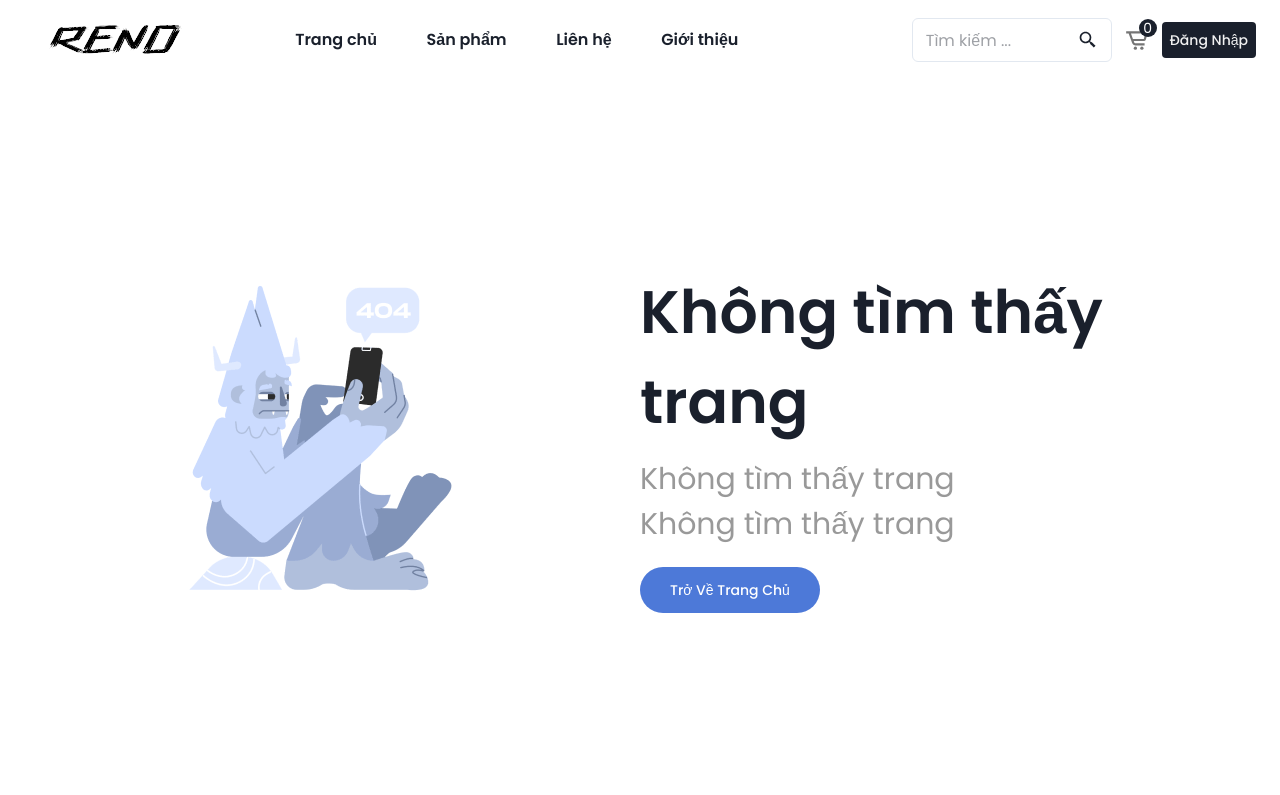
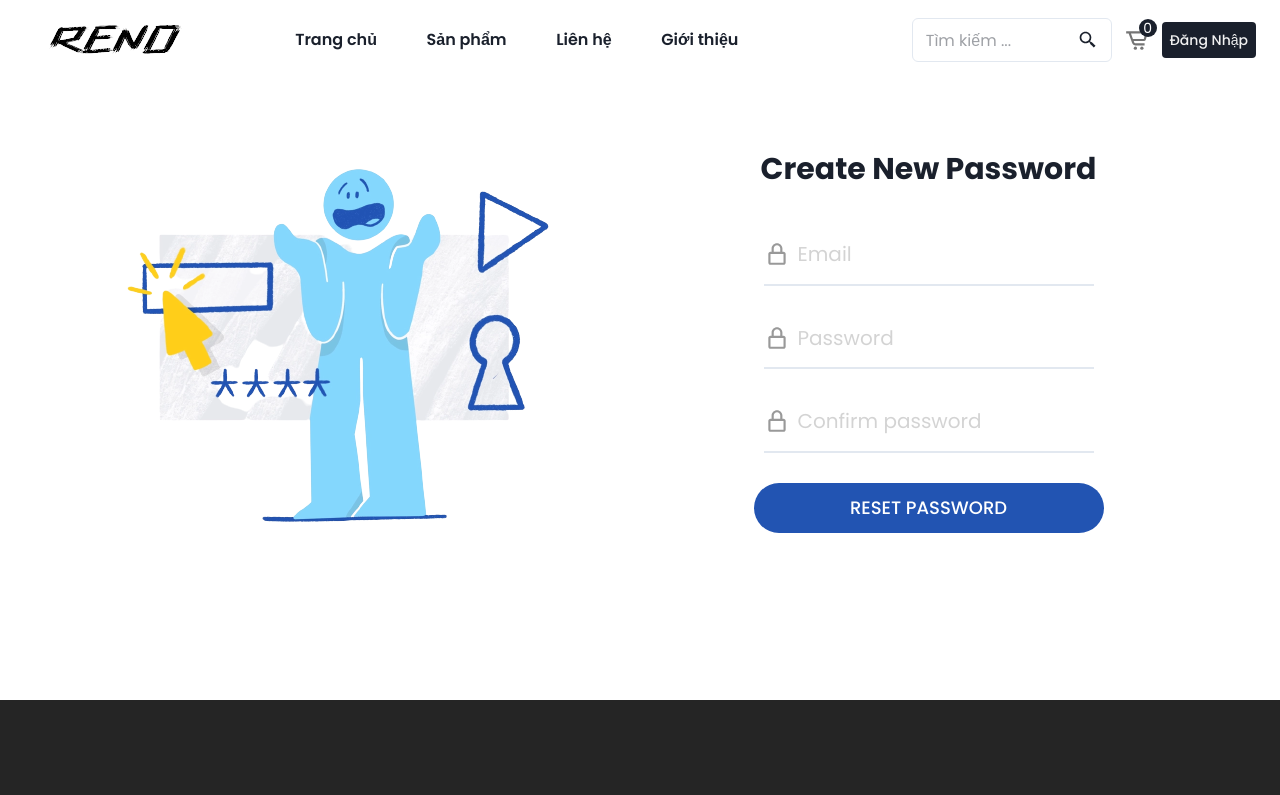
Before and after one commit to minhcopilot/shoe-shop-php, a React (Create React App) app in the folder shoe-shop-client/: page /reset-password in a window 1280 px wide. Shown: the top 795 px of the page. Built offline with nearby package versions, Linux system fonts and the light colour scheme; no server answers.

Commit message:
feat: reset pw client (incomplete)

```diff
--- a/shoe-shop-client/src/component/customer/ForgotPasswordForm/ForgotPasswordForm.js
+++ b/shoe-shop-client/src/component/customer/ForgotPasswordForm/ForgotPasswordForm.js
@@ -1,3 +1,4 @@
+import React, { useState } from 'react'
 import {
 	Box,
 	Button,
@@ -5,16 +6,47 @@ import {
 	InputAdornment,
 	TextField,
 	Typography,
+	CircularProgress,
 } from '@material-ui/core'
-import React from 'react'
 import { BiMailSend } from 'react-icons/bi'
 import { Link } from 'react-router-dom'
+import axios from 'axios'
 import bgForgotPasword from '../../../assets/images/forgot-password.png'
 import bgWave from '../../../assets/images/login-2.png'
 import { useStyles } from './styles'
 
 const ForgotPasswordForm = () => {
 	const classes = useStyles()
+
+	// State để lưu email, loading và message
+	const [email, setEmail] = useState('')
+	const [loading, setLoading] = useState(false)
+	const [message, setMessage] = useState('')
+
+	// Hàm xử lý submit form
+	const handleSubmit = async (e) => {
+		e.preventDefault() // Ngăn hành động reload mặc định của form
+		setLoading(true) // Hiển thị trạng thái loading
+		setMessage('') // Xóa message cũ
+
+		try {
+			// Gửi POST request
+			const response = await axios.post('http://127.0.0.1:8000/api/forgot-password', {
+				email: email,
+			})
+
+			// Cập nhật thông báo thành công
+			setMessage('Yêu cầu đặt lại mật khẩu đã được gửi!')
+		} catch (error) {
+			// Cập nhật thông báo lỗi
+			setMessage(
+				'Không thể gửi yêu cầu đặt lại mật khẩu!'
+			)
+		} finally {
+			setLoading(false) // Tắt trạng thái loading
+		}
+	}
+
 	return (
 		<Box className={classes.login}>
 			<Hidden mdDown implementation="js">
@@ -30,7 +62,7 @@ const ForgotPasswordForm = () => {
 						/>
 					</Box>
 				</Hidden>
-				<form className={classes.form}>
+				<form className={classes.form} onSubmit={handleSubmit}>
 					<Typography component="h2" className={classes.heading}>
 						Forgot password?
 					</Typography>
@@ -41,6 +73,8 @@ const ForgotPasswordForm = () => {
 						className={classes.input}
 						placeholder="Email"
 						type="email"
+						value={email}
+						onChange={(e) => setEmail(e.target.value)} // Cập nhật state email
 						InputProps={{
 							startAdornment: (
 								<InputAdornment position="start">
@@ -53,7 +87,29 @@ const ForgotPasswordForm = () => {
 						}}
 					/>
 
-					<Button className={classes.action}>Submit</Button>
+					{/* Hiển thị thông báo */}
+					{message && (
+						<Typography
+							variant="body2"
+							style={{
+								color: message.includes('thành công') ? 'green' : 'red',
+								marginTop: '10px',
+							}}
+						>
+							{message}
+						</Typography>
+					)}
+
+					{/* Nút submit với loading */}
+					<Button
+						type="submit"
+						className={classes.action}
+						disabled={loading} // Disable khi loading
+						style={{ marginTop: '20px' }}
+					>
+						{loading ? <CircularProgress size={24} /> : 'Submit'}
+					</Button>
+
 					<Link to="/login" className={classes.redirect}>
 						Back to login
 					</Link>
--- a/shoe-shop-client/src/component/customer/ResetPasswordForm/ResetPasswordForm.js
+++ b/shoe-shop-client/src/component/customer/ResetPasswordForm/ResetPasswordForm.js
@@ -6,13 +6,67 @@ import {
 	TextField,
 	Typography,
 } from '@material-ui/core'
-import React from 'react'
+import React, { useEffect, useState } from 'react'
 import { BiLockAlt } from 'react-icons/bi'
+import { useLocation } from 'react-router-dom'
+import axios from 'axios'
 import bgForgotPasword from '../../../assets/images/forgot-password.png'
 import { useStyles } from './styles'
 
 const ResetPasswordForm = () => {
 	const classes = useStyles()
+	const location = useLocation()
+
+	// State quản lý token và form
+	const [token, setToken] = useState("")
+	const [email, setEmail] = useState("") // Thêm state email
+	const [password, setPassword] = useState("")
+	const [confirmPassword, setConfirmPassword] = useState("")
+	const [loading, setLoading] = useState(false)
+	const [message, setMessage] = useState("")
+
+	// Lấy token từ URL và xóa `?token` khỏi đường dẫn
+	useEffect(() => {
+		const searchParams = new URLSearchParams(location.search);
+		const tokenFromUrl = searchParams.get("token");
+
+		if (tokenFromUrl) {
+		  setToken(tokenFromUrl); // Lưu token vào state
+		//   window.history.replaceState({}, document.title, '/reset-password');
+		} else {
+		  console.log("Không tìm thấy token trong URL!");
+		}
+
+		console.log("location.search:", location.search);
+		console.log("Token từ URL:", tokenFromUrl);
+	}, [location.search]);
+
+	// Xử lý nút Reset Password
+	const handleResetPassword = async () => {
+		if (password !== confirmPassword) {
+			setMessage("Mật khẩu xác nhận không khớp.")
+			return
+		}
+
+		setLoading(true)
+		setMessage("")
+		try {
+			const response = await axios.post("http://127.0.0.1:8000/api/reset-password", {
+				email: email,  // Gửi email từ form
+				token: token,
+				password: password,
+				password_confirmation: confirmPassword,
+			})
+			setMessage(response.data.message || "Đặt lại mật khẩu thành công!")
+		} catch (error) {
+			setMessage(
+				error.response?.data?.message || "Đặt lại mật khẩu thất bại!"
+			)
+		} finally {
+			setLoading(false)
+		}
+	}
+
 	return (
 		<Box className={classes.login}>
 			<Box className={classes.container}>
@@ -25,15 +79,36 @@ const ResetPasswordForm = () => {
 						/>
 					</Box>
 				</Hidden>
-				<form className={classes.form}>
+				<form className={classes.form} onSubmit={(e) => e.preventDefault()}>
 					<Typography component="h2" className={classes.heading}>
 						Create new password
 					</Typography>
+
+					{/* Email input field */}
+					<TextField
+						className={classes.input}
+						placeholder="Email"
+						type="email"
+						value={email}
+						onChange={(e) => setEmail(e.target.value)}
+						InputProps={{
+							startAdornment: (
+								<InputAdornment position="start">
+									<BiLockAlt className={classes.inputIcon} />
+								</InputAdornment>
+							),
+							classes: {
+								input: classes.input,
+							},
+						}}
+					/>
 
 					<TextField
 						className={classes.input}
 						placeholder="Password"
 						type="password"
+						value={password}
+						onChange={(e) => setPassword(e.target.value)}
 						InputProps={{
 							startAdornment: (
 								<InputAdornment position="start">
@@ -50,6 +125,8 @@ const ResetPasswordForm = () => {
 						className={classes.input}
 						placeholder="Confirm password"
 						type="password"
+						value={confirmPassword}
+						onChange={(e) => setConfirmPassword(e.target.value)}
 						InputProps={{
 							startAdornment: (
 								<InputAdornment position="start">
@@ -61,7 +138,21 @@ const ResetPasswordForm = () => {
 							},
 						}}
 					/>
-					<Button className={classes.action}>Reset password</Button>
+					{message && (
+						<Typography
+							variant="body2"
+							style={{ color: message.includes("thành công") ? "green" : "red" }}
+						>
+							{message}
+						</Typography>
+					)}
+					<Button
+						className={classes.action}
+						onClick={handleResetPassword}
+						disabled={loading}
+					>
+						{loading ? "Đang xử lý..." : "Reset password"}
+					</Button>
 				</form>
 			</Box>
 		</Box>
--- a/shoe-shop-client/src/routes/Routes.js
+++ b/shoe-shop-client/src/routes/Routes.js
@@ -100,11 +100,16 @@ const routesApp = [
     restricted: true,
   },
 
-  // {
-  // 	path: '/forgot-password',
-  // 	component: <ForgotPassword />,
-  // 	restricted: true,
-  // },
+  {
+  	path: '/forgot-password',
+  	component: ForgotPassword,
+  	restricted: true,
+  },
+  {
+  	path: '/reset-password',
+  	component: ResetPassword,
+  	restricted: true,
+  },
   {
     exact: true,
     path: "/verify-email",
```
Also changed, not shown: 1 other file (tests, documents, lock files or other folders).
